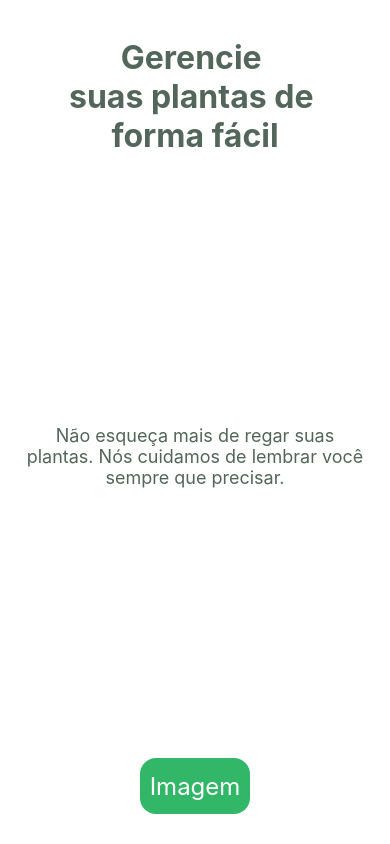
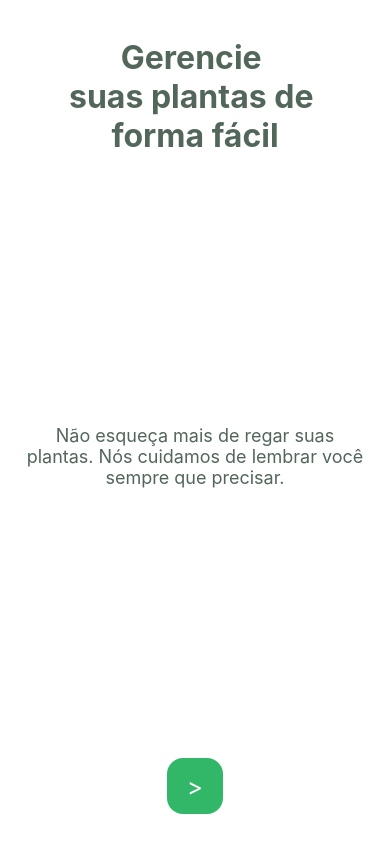
Before and after one commit to lpaganete/PlantManager, a React Native app: screen / in a window 390 px wide. Built offline with nearby package versions, Linux system fonts and the light colour scheme.

Commit message:
Correções

```diff
--- a/src/components/Button.tsx
+++ b/src/components/Button.tsx
@@ -26,7 +26,7 @@ const styles = StyleSheet.create({
         borderRadius: 16,
         marginBottom: 30,
         height: 56,
-        paddingHorizontal: 10
+        width: 56
     },
 
     buttonText: {
--- a/src/pages/Welcome.tsx
+++ b/src/pages/Welcome.tsx
@@ -31,7 +31,7 @@ export function Welcome() {
                 Nós cuidamos de lembrar você sempre que precisar.
             </Text>
 
-            <Button title="Imagem" onPress={handleVisibility} />
+            <Button title=">" />
 
 
 
```
